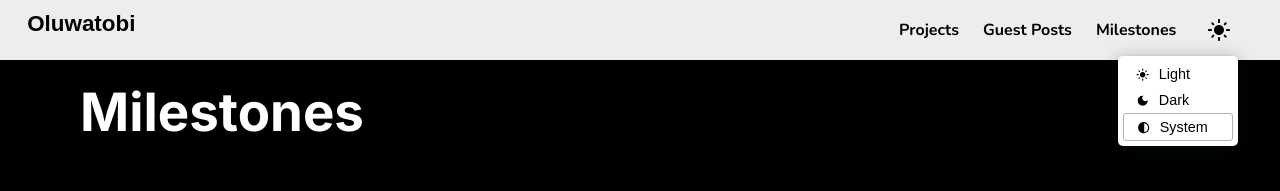
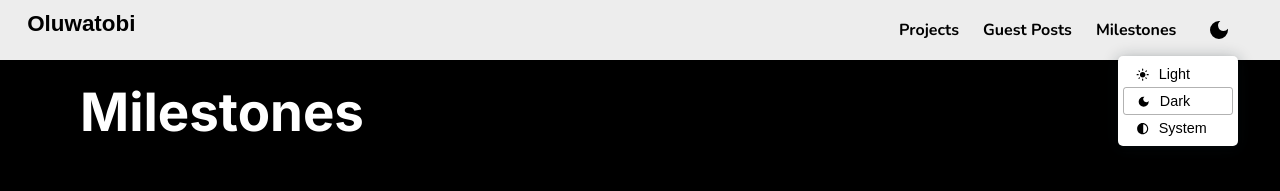
Before and after one commit to oluwatobiss/personal-portfolio, a Next.js app: page /milestones in a window 1280 px wide. Both pictures are taken after a click on the button "Theme". Shown: the top 191 px of the page. Built offline with nearby package versions, Linux system fonts and the light colour scheme; a web font is replaced by a local one.

Commit message:
Change navThemeIcon to selected theme-option's icon

```diff
--- a/src/components/Layout.jsx
+++ b/src/components/Layout.jsx
@@ -1,15 +1,16 @@
 import Head from "next/head";
 import Link from "next/link";
-import styles from "@/src/styles/Layout.module.css";
+import { useState } from "react";
 import { Cairo_Play, Inter, Nunito } from "next/font/google";
 import { MdContrast, MdDarkMode, MdLightMode } from "react-icons/md";
-import { useEffect } from "react";
+import styles from "@/src/styles/Layout.module.css";
 
 const cairoPlay = Cairo_Play({ subsets: ["latin"] });
 const inter = Inter({ subsets: ["latin"] });
 const nunito = Nunito({ subsets: ["latin"] });
 
 export default function Layout({ children }) {
+  const [navThemeIcon, setNavThemeIcon] = useState(<MdDarkMode />);
   function handleThemeNavBtnClick(e) {
     const themeModal =
       e.currentTarget.parentElement.querySelector(".theme-modal");
@@ -25,7 +26,6 @@ export default function Layout({ children }) {
     const clickedThemeNavBtn = e.target.closest(".theme-nav-btn");
     const clickedThemeModal = e.target.closest(".theme-modal");
     const clickedThemeOption = e.target.closest(".theme-option");
-
     if (
       !themeModalIsHidden &&
       !clickedThemeNavBtn &&
@@ -51,6 +51,7 @@ export default function Layout({ children }) {
         root.classList.remove("dark");
         root.classList.remove("device");
         e.currentTarget.classList.add("hideThemeModal");
+        setNavThemeIcon(<MdLightMode />);
       }
 
       if (classesOfClickedTheme.includes("dark")) {
@@ -58,6 +59,7 @@ export default function Layout({ children }) {
         root.classList.add("dark");
         root.classList.remove("device");
         e.currentTarget.classList.add("hideThemeModal");
+        setNavThemeIcon(<MdDarkMode />);
       }
 
       if (classesOfClickedTheme.includes("system")) {
@@ -65,6 +67,7 @@ export default function Layout({ children }) {
         root.classList.remove("dark");
         root.classList.add("device");
         e.currentTarget.classList.add("hideThemeModal");
+        setNavThemeIcon(<MdContrast />);
       }
     }
   }
@@ -94,7 +97,7 @@ export default function Layout({ children }) {
               className={`${styles.themeNavBtn} theme-nav-btn`}
               onClick={handleThemeNavBtnClick}
             >
-              <MdLightMode />
+              {navThemeIcon}
             </button>
             <div
               className={`${styles.themeModal} theme-modal hideThemeModal`}
@@ -109,14 +112,14 @@ export default function Layout({ children }) {
               </button>
               <button
                 type="button"
-                className={`${styles.themeOption} theme-option dark`}
+                className={`${styles.themeOption} theme-option active-theme dark`}
               >
                 <MdDarkMode />
                 <span>Dark</span>
               </button>
               <button
                 type="button"
-                className={`${styles.themeOption} active-theme theme-option system`}
+                className={`${styles.themeOption} theme-option system`}
               >
                 <MdContrast />
                 <span>System</span>
```
